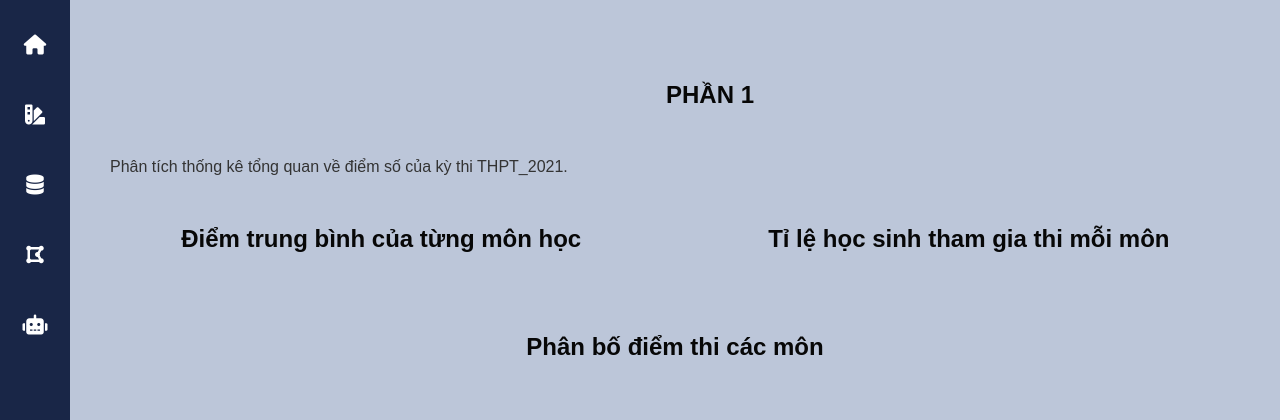
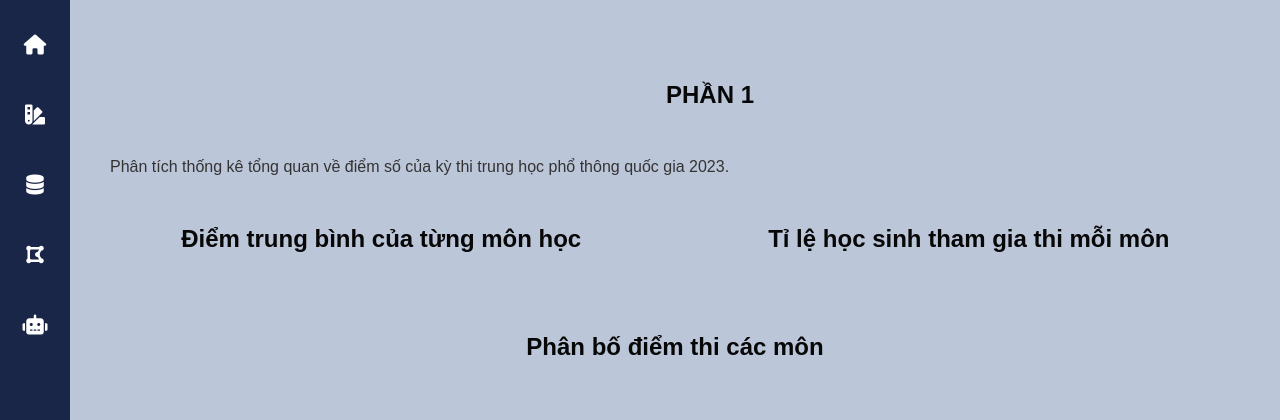
Before and after one commit to richardnguyen0715/WebsiteIntegratedRAGChatbot, a Flask app: template Source/Dashboard Source/templates/section1.html in a window 1280 px wide. Shown: the top 420 px of the page. Run offline with Flask 3, Linux system fonts and the light colour scheme; the template is opened without the code that fills it, so the values that code supplies are empty; some libraries are stand-ins or nearby versions.

Commit message:
KhanhTran_UPDATE_nội dung section1

```diff
--- a/Source/Dashboard Source/templates/section1.html
+++ b/Source/Dashboard Source/templates/section1.html
@@ -5,7 +5,7 @@
 {% block content %}
 <body class="Section-1">
     <h1 style="justify-self: center; text-transform: uppercase;">Phần 1</h1>
-    <p>Phân tích thống kê tổng quan về điểm số của kỳ thi THPT_2021.</p>
+    <p>Phân tích thống kê tổng quan về điểm số của kỳ thi trung học phổ thông quốc gia 2023.</p>
 </body>
 <!-- Bar Chart: Average Scores by Subject -->
 <!-- Row 1: Average Scores by Subject and Subject Coverage -->
--- a/Source/DataExploration/DataExploration_01.py
+++ b/Source/DataExploration/DataExploration_01.py
@@ -36,7 +36,7 @@ def lam_tron_diem(diem):
         return diem  # Return NaN as is
     return round(diem / 0.25) * 0.25
 # Loại bỏ cột 'id'
-df = raw_df.copy()
+df = raw_df.drop(columns=['Student ID'])
 df['Literature'] = df['Literature'].apply(lam_tron_diem)
 #đổi tên các cột về tên môn
 df = df.rename(columns={
```
